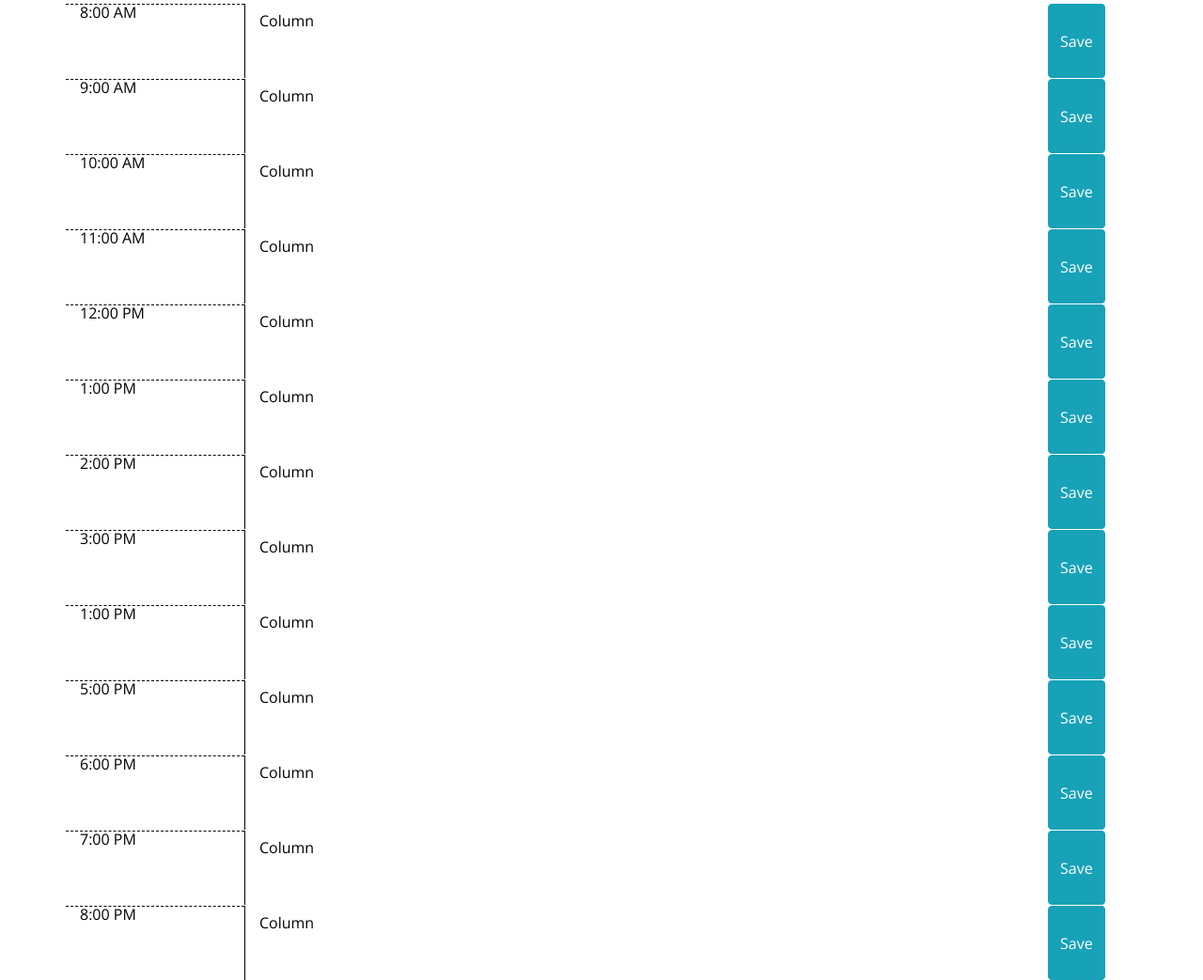
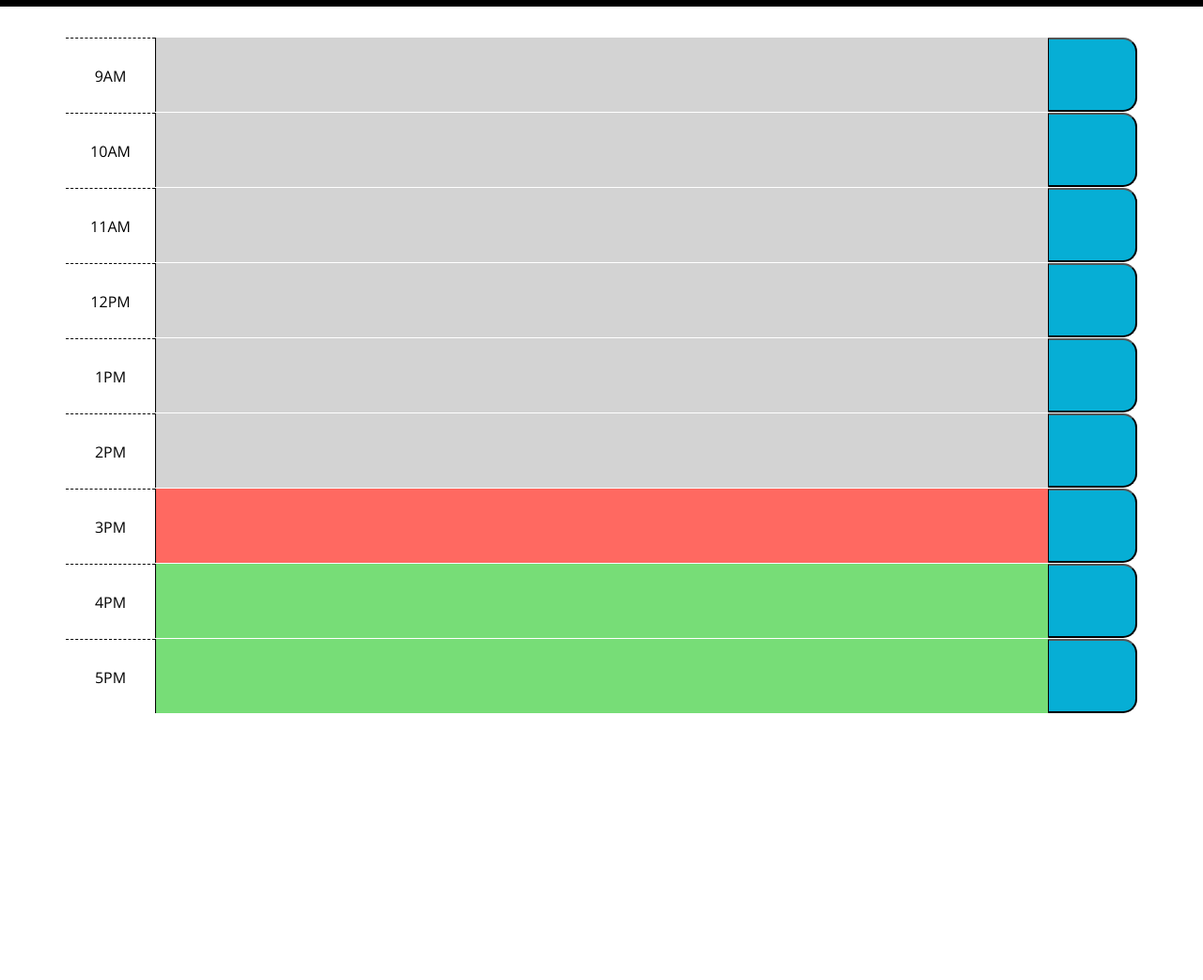
Before and after one commit to MicahPellum/WorkDayScheduler, a plain HTML site: page index.html in a window 1280 px wide. Shown: the part 297-1340 px from the top of the page at 94% size. After the commit the page ends 1056 px from the top, so only its background shows below. Drawn offline with nearby package versions, Linux system fonts and the light colour scheme; a web font is replaced by a local one.

Commit message:
added functionality to save tasks from local storage

```diff
--- a/SCRIPT.js
+++ b/SCRIPT.js
@@ -1,21 +1,94 @@
+//load tasks from local storage and input them in their correct time blocks
+var loadTasks = function () {
+    if (!localStorage.getItem("tasks")) {
+      addCurrentDate();
+    } else {
+      // get tasks from local storage
+      var taskArray = localStorage.getItem("tasks");
+      taskArray = JSON.parse(taskArray);
 
-//GIVEN I am using a daily planner to create a schedule
-// WHEN I open the planner
-// THEN the current day is displayed at the top of the calendar
-
-// WHEN I view the time blocks for that day
-// THEN each time block is color-coded to indicate whether it is in the past, present, or future
+      // push tasks onto page
+      for (i = 0; i < taskArray.length; i++) {
+        var text = taskArray[i].text;
+        $("." + (i + 9)).val(text);
+      }
 
 
+      addCurrentDate();
+    }
+  };
 
-// WHEN I click the save button for that time block
-// THEN the text for that event is saved in local storage
-function save(){
-var userinput=$(this).siblings(".userinput").val()
-var time=$(this).parent().attr("id")
-console.log(userinput)
-console.log(time)}
-//addEventListener.querySelector(".save")
-$(".save").on("click", save)
-// WHEN I refresh the page
-// THEN the saved events persist
+  //push current date into jumbotron
+  var addCurrentDate = function () {
+    // clear out current date
+    $("#currentDay").empty();
+
+
+    var todayDate = moment();
+
+
+    $("#currentDay").append(todayDate.format("MMMM Do, YYYY"));
+
+    //run function to show colored times
+    timeCheck();
+  };
+
+
+  var timeCheck = function () {
+    // get current time
+    var timeNow = parseInt(moment().format("H"));
+
+    // create new array to store id numbers
+    var childArray = [];
+
+    // get array of all ids in child elements of container div
+    $("div", ".container").each(function () {
+      childArray.push($(this).attr("id"));
+    });
+
+
+    childArray = childArray.filter(function (e) {
+      return e !== undefined;
+    });
+
+
+    for (i = 0; i < childArray.length; i++) {
+      var timeId = parseInt(childArray[i]);
+
+      if (timeId === timeNow) {
+        $("." + timeId).addClass("present");
+      } else if (timeId < timeNow) {
+        $("." + timeId).addClass("past");
+      } else if (timeId > timeNow) {
+        $("." + timeId).addClass("future");
+      }
+    }
+  };
+
+  // refresh time blocks every hour
+  setInterval(function () {
+    if (moment().format("mm.ss") === "00.00") {
+      location.reload(true);
+    }
+  }, 500);
+
+  // on click save all tasks in time block
+  $(".saveBtn").on("click", function () {
+
+    var taskArray = [];
+
+
+    for (i = 9; i < 18; i++) {
+      var text = $("." + i).val();
+      taskArray.push({
+        id: parseInt(i),
+        text: text,
+      });
+    }
+
+
+    localStorage.setItem("tasks", JSON.stringify(taskArray));
+  });
+
+
+  loadTasks();
--- a/index.html
+++ b/index.html
@@ -1,25 +1,38 @@
+
 <!DOCTYPE html>
 <html lang="en">
   <head>
     <meta charset="UTF-8" />
     <meta name="viewport" content="width=device-width, initial-scale=1.0" />
     <meta http-equiv="X-UA-Compatible" content="ie=edge" />
+
+    <!-- pulling in bootstrap, openiconic, fontawesome, and our own style sheet -->
     <link
       rel="stylesheet"
       href="https://stackpath.bootstrapcdn.com/bootstrap/4.3.1/css/bootstrap.min.css"
     />
+
+    <link rel="stylesheet"
+    href="https://cdnjs.cloudflare.com/ajax/libs/open-iconic/1.1.1/font/css/open-iconic-bootstrap.min.css"
+    integrity="sha512-UyNhw5RNpQaCai2EdC+Js0QL4RlVmiq41DkmCJsRV3ZxipG2L0HhTqIf/H9Hp8ez2EnFlkBnjRGJU2stW3Lj+w=="
+    crossorigin="anonymous" />
+
     <link
       rel="stylesheet"
       href="https://use.fontawesome.com/releases/v5.8.1/css/all.css"
       integrity="sha384-50oBUHEmvpQ+1lW4y57PTFmhCaXp0ML5d60M1M7uH2+nqUivzIebhndOJK28anvf"
       crossorigin="anonymous"
     />
+
     <link
       href="https://fonts.googleapis.com/css?family=Open+Sans&display=swap"
       rel="stylesheet"
     />
+
     <link rel="stylesheet" href="style.css" />
+
     <title>Work Day Scheduler</title>
+
   </head>
 
   <body>
@@ -28,77 +41,132 @@
       <p class="lead">A simple calendar app for scheduling your work day</p>
       <p id="currentDay" class="lead"></p>
     </header>
+
+    <!-- set up container to hold all of the time blocks using bootstrap grid -->
     <div class="container">
-      <!-- Timeblocks go here -->
-      <div class="row row-cols-12 timeblock" id="8">
-        <div class="col-2 hour">8:00 AM</div>
-        <textarea class="col-md-9 userinput">Column</textarea>
-        <button type="button" class="btn btn-info save">Save</button>
-      </div>
-    <div class="row row-cols-12 timeblock" id="9">
-      <div class="col-2 hour">9:00 AM</div>
-      <textarea class="col-md-9 userinput">Column</textarea>
-      <button type="button" class="btn btn-info save">Save</button>
-    </div>
-  <div class="row row-cols-12 timeblock" id="10">
-    <div class="col-2 hour">10:00 AM</div>
-    <textarea class="col-md-9 userinput">Column</textarea>
-    <button type="button" class="btn btn-info save">Save</button>
-  </div>
-<div class="row row-cols-12 timeblock" id="11">
-  <div class="col-2 hour">11:00 AM</div>
-  <textarea class="col-md-9 userinput">Column</textarea>
-  <button type="button" class="btn btn-info save">Save</button>
-</div>
-<div class="row row-cols-12 timeblock" id="12">
-  <div class="col-2 hour">12:00 PM</div>
-  <textarea class="col-md-9 userinput">Column</textarea>
-  <button type="button" class="btn btn-info save">Save</button>
-</div>
-<div class="row row-cols-12 timeblock" id="1">
-  <div class="col-2 hour">1:00 PM</div>
-  <textarea class="col-md-9 userinput">Column</textarea>
-  <button type="button" class="btn btn-info save">Save</button>
-</div>
-<div class="row row-cols-12 timeblock" id="2">
-  <div class="col-2 hour">2:00 PM</div>
-  <textarea class="col-md-9 userinput">Column</textarea>
-  <button type="button" class="btn btn-info save">Save</button>
-</div>
-<div class="row row-cols-12 timeblock" id="3">
-  <div class="col-2 hour">3:00 PM</div>
-  <textarea class="col-md-9 userinput">Column</textarea>
-  <button type="button" class="btn btn-info save">Save</button>
-</div>
-<div class="row row-cols-12 timeblock" id="4">
-  <div class="col-2 hour">1:00 PM</div>
-  <textarea class="col-md-9 userinput">Column</textarea>
-  <button type="button" class="btn btn-info save">Save</button>
-</div>
-<div class="row row-cols-12 timeblock" id="5">
-  <div class="col-2 hour">5:00 PM</div>
-  <textarea class="col-md-9 userinput">Column</textarea>
-  <button type="button" class="btn btn-info save">Save</button>
-</div>
-<div class="row row-cols-12 timeblock" id="6">
-  <div class="col-2 hour">6:00 PM</div>
-  <textarea class="col-md-9 userinput">Column</textarea>
-  <button type="button" class="btn btn-info save">Save</button>
-</div>
-<div class="row row-cols-12 timeblock" id="7">
-  <div class="col-2 hour">7:00 PM</div>
-  <textarea class="col-md-9 userinput">Column</textarea>
-  <button type="button" class="btn btn-info save">Save</button>
-</div>
-<div class="row row-cols-12 timeblock" id="8-2">
-  <div class="col-2 hour">8:00 PM</div>
-  <textarea class="col-md-9 userinput">Column</textarea>
-  <button type="button" class="btn btn-info save">Save</button>
-</div>
+
+      <section class="row time-block">
+
+        <div id='9' class="hour time col-1">
+          9AM
+        </div>
+
+        <textarea class="col-10 task-input 9"></textarea>
+
+        <button class="col-1 saveBtn"><i class="oi oi-plus" title="Save task"></i>
+      </button>
+
+      </section>
+
+      <section class="row time-block">
+
+        <div id='10' class="hour time col-1">
+          10AM
+        </div>
+
+        <textarea class="col-10 task-input 10"></textarea>
+
+        <button div class="col-1 saveBtn"><i class="oi oi-plus" title="Save task"></i>
+      </button>
+
+      </section>
+
+      <section class="row time-block">
+
+        <div id='11' class="hour time col-1">
+          11AM
+        </div>
+
+        <textarea class="col-10  task-input 11"></textarea>
+
+        <button div class="col-1 saveBtn"><i class="oi oi-plus" title="Save task"></i>
+      </button>
+
+      </section>
+
+      <section class="row time-block">
+
+        <div id='12' class="hour time col-1">
+          12PM
+        </div>
+
+        <textarea class="col-10  task-input 12"></textarea>
+
+        <button div class="col-1 saveBtn"><i class="oi oi-plus" title="Save task"></i>
+      </button>
+
+      </section>
+
+      <section class="row time-block">
+
+        <div id='13' class="hour time col-1">
+          1PM
+        </div>
+
+        <textarea class="col-10  task-input 13"></textarea>
+
+        <button div class="col-1 saveBtn"><i class="oi oi-plus" title="Save task"></i>
+      </button>
+
+      </section>
+
+      <section class="row time-block">
+
+        <div id='14' class="hour time col-1">
+          2PM
+        </div>
+
+        <textarea class="col-10  task-input 14"></textarea>
+
+        <button div class="col-1 saveBtn"><i class="oi oi-plus" title="Save task"></i>
+      </button>
+
+      </section>
+
+      <section class="row time-block">
+
+        <div id='15' class="hour time col-1">
+          3PM
+        </div>
+
+        <textarea class="col-10  task-input 15"></textarea>
+
+        <button div class="col-1 saveBtn"><i class="oi oi-plus" title="Save task"></i>
+      </button>
+
+      </section>
+
+      <section class="row time-block">
+
+        <div id='16' class="hour time col-1">
+          4PM
+        </div>
+
+        <textarea class="col-10  task-input 16"></textarea>
+
+        <button div class="col-1 saveBtn"><i class="oi oi-plus" title="Save task"></i>
+      </button>
+
+      </section>
+
+      <section class="row time-block">
+
+        <div id='17' class="hour time col-1">
+          5PM
+        </div>
+
+        <textarea class="col-10  task-input 17"></textarea>
+
+        <button div class="col-1 saveBtn"><i class="oi oi-plus" title="Save task"></i>
+      </button>
+
+      </section>
+
     </div>
 
+    <!-- pulling in jquery, moment.js, and our own js script file -->
     <script src="https://code.jquery.com/jquery-3.4.1.min.js"></script>
     <script src="https://cdnjs.cloudflare.com/ajax/libs/moment.js/2.24.0/moment.min.js"></script>
-    <script src="SCRIPT.js"></script>
+    <script src="script.js"></script>
   </body>
 </html>
--- a/style.css
+++ b/style.css
@@ -44,7 +44,7 @@ textarea{
 
 .past {
   background-color: #d3d3d3;
-  color: white;
+  color: black;
 }
 
 .present {
@@ -68,4 +68,5 @@ textarea{
 .saveBtn i:hover {
   font-size: 20px;
   transition: all .3s ease-in-out;
+  color: black;
 }
```
Also changed, not shown: 1 other file.
